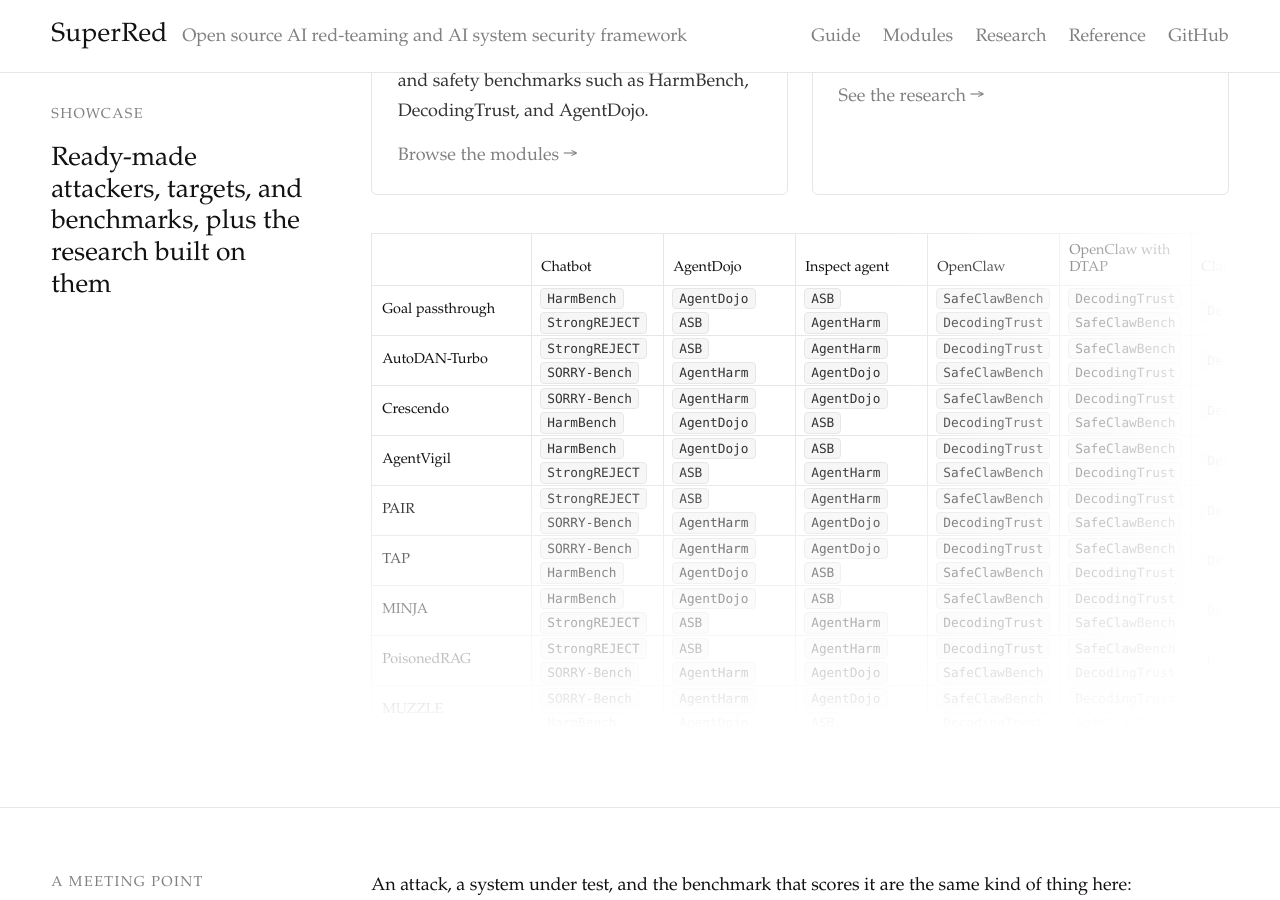
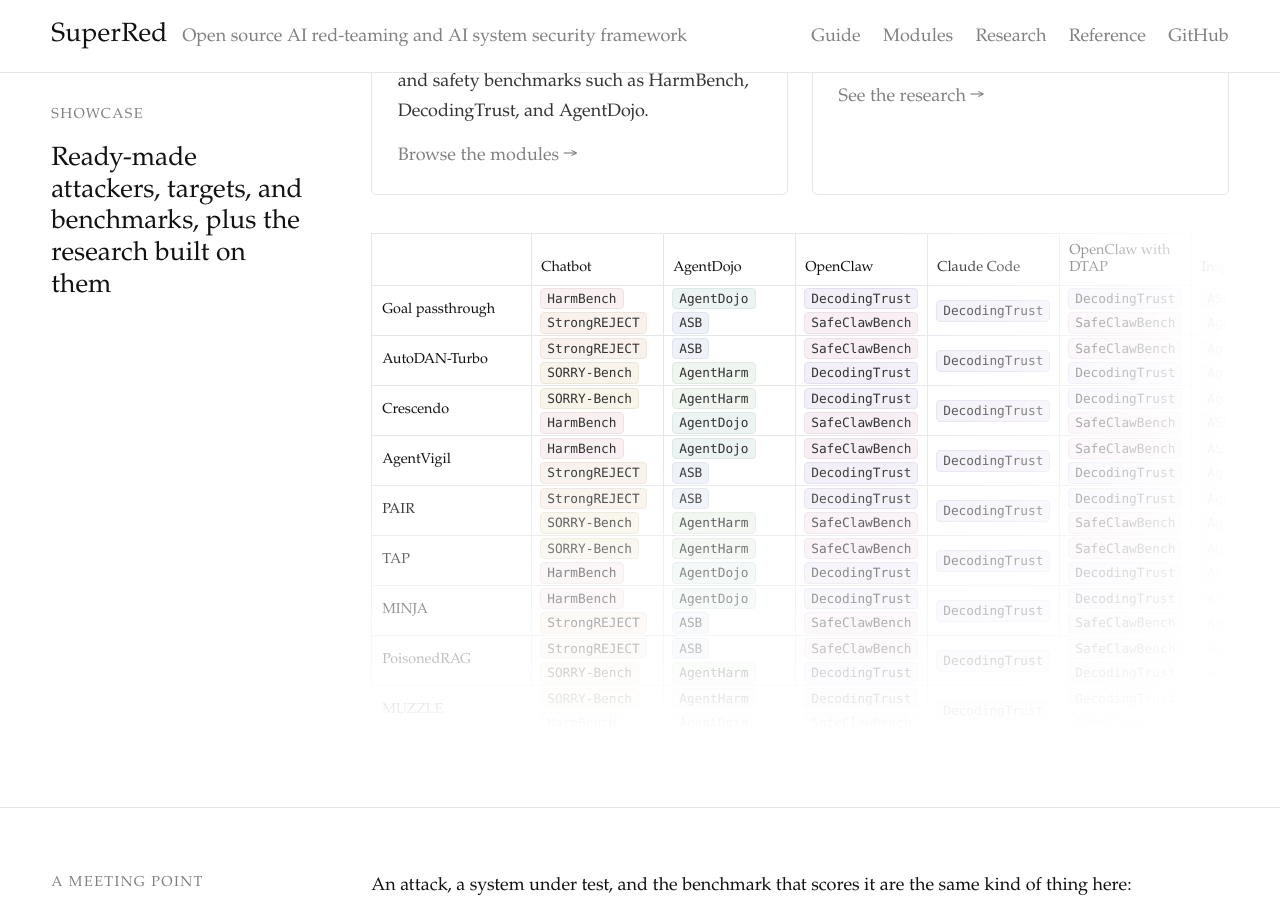
Before and after one commit to RoldSI/superred, a Jekyll site: the page built from docs/index.html, in a window 1280 px wide and 900 px high, scrolled down 1915 px. Built offline with Jekyll 4.4.1, drawn with Linux system fonts in a browser that asks for light colours.

Commit message:
feat(site): tint matrix claims; reorder target columns
Colour-code the security claims. Each of the eight claims gets its own tint, so
a repeated claim is recognisable down a column without reading it. Held at the
edge of perceptible on purpose: every tint sits at roughly the default chip's
lightness and only the hue moves, so the table stays a quiet grey field instead
of turning into a chart. Only the chip's background and border are tinted; the
text keeps its colour, so the coding never costs contrast.

The class comes from the claim name via slugify, so adding a claim to
_data/matrix.yml only needs one new rule and nothing else to stay in sync.

Columns reordered: Inspect agent goes to the far right, and Claude Code sits
between the two OpenClaw variants. Column order in the data file is the render
order. The cell rotation keys off column index, so the claims per cell shift
with the order, which is the same rule applied to the new arrangement.

```diff
--- a/docs/assets/home.css
+++ b/docs/assets/home.css
@@ -864,3 +864,16 @@
   overflow: hidden;
   text-overflow: ellipsis;
 }
+/* One tint per security claim, so a repeated claim is recognisable down a
+   column without having to read it. Held at the edge of perceptible on purpose:
+   every tint sits at roughly the default chip's lightness and only the hue
+   moves, so the table stays a quiet grey field rather than becoming a chart.
+   The text keeps its own colour, so tinting never costs contrast. */
+.mx-c-harmbench     { background: #f9f0f1; border-color: #efe1e3; }
+.mx-c-strongreject  { background: #f9f2ec; border-color: #efe4d9; }
+.mx-c-sorry-bench   { background: #f8f4e9; border-color: #ece7d4; }
+.mx-c-agentharm     { background: #eff5ef; border-color: #e0eae0; }
+.mx-c-agentdojo     { background: #ecf4f3; border-color: #dbe9e7; }
+.mx-c-asb           { background: #eef2f8; border-color: #dee6f1; }
+.mx-c-decodingtrust { background: #f2eff8; border-color: #e4def1; }
+.mx-c-safeclawbench { background: #f8eff5; border-color: #eee0e9; }
--- a/docs/index.html
+++ b/docs/index.html
@@ -138,13 +138,16 @@
             {% assign n = t.claims | size %}
             <div class="mx-cell">
               {% if n == 1 %}
-                <span class="mx-claim">{{ t.claims[0] }}</span>
+                {% assign c1 = t.claims[0] %}
+                <span class="mx-claim mx-c-{{ c1 | slugify }}">{{ c1 }}</span>
               {% else %}
                 {% assign i1 = k | modulo: n %}
                 {% assign k2 = k | plus: 1 %}
                 {% assign i2 = k2 | modulo: n %}
-                <span class="mx-claim">{{ t.claims[i1] }}</span>
-                <span class="mx-claim">{{ t.claims[i2] }}</span>
+                {% assign c1 = t.claims[i1] %}
+                {% assign c2 = t.claims[i2] %}
+                <span class="mx-claim mx-c-{{ c1 | slugify }}">{{ c1 }}</span>
+                <span class="mx-claim mx-c-{{ c2 | slugify }}">{{ c2 }}</span>
               {% endif %}
             </div>
           {% endfor %}
```
Also changed, not shown: docs/_data/matrix.yml (+4 -3 lines).
